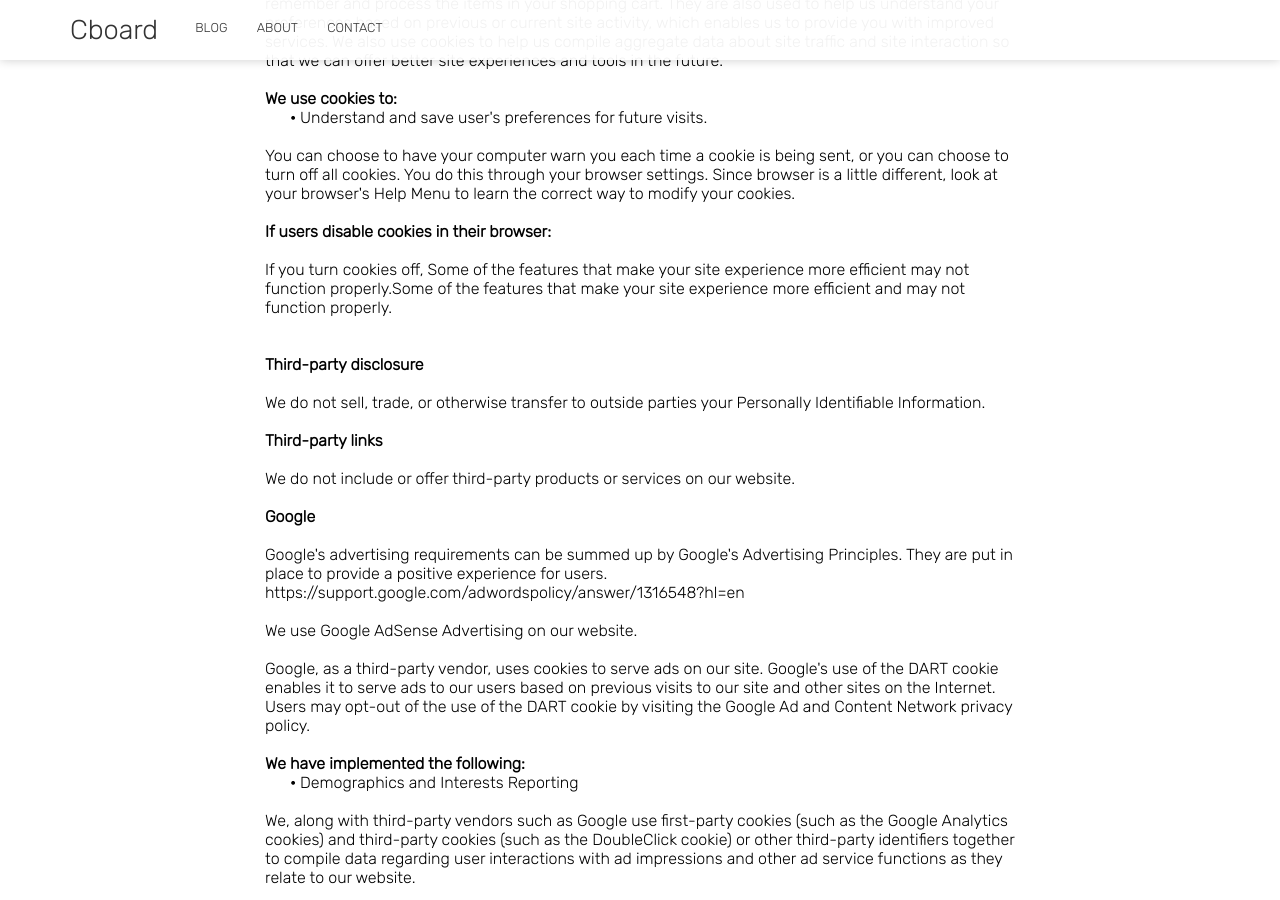
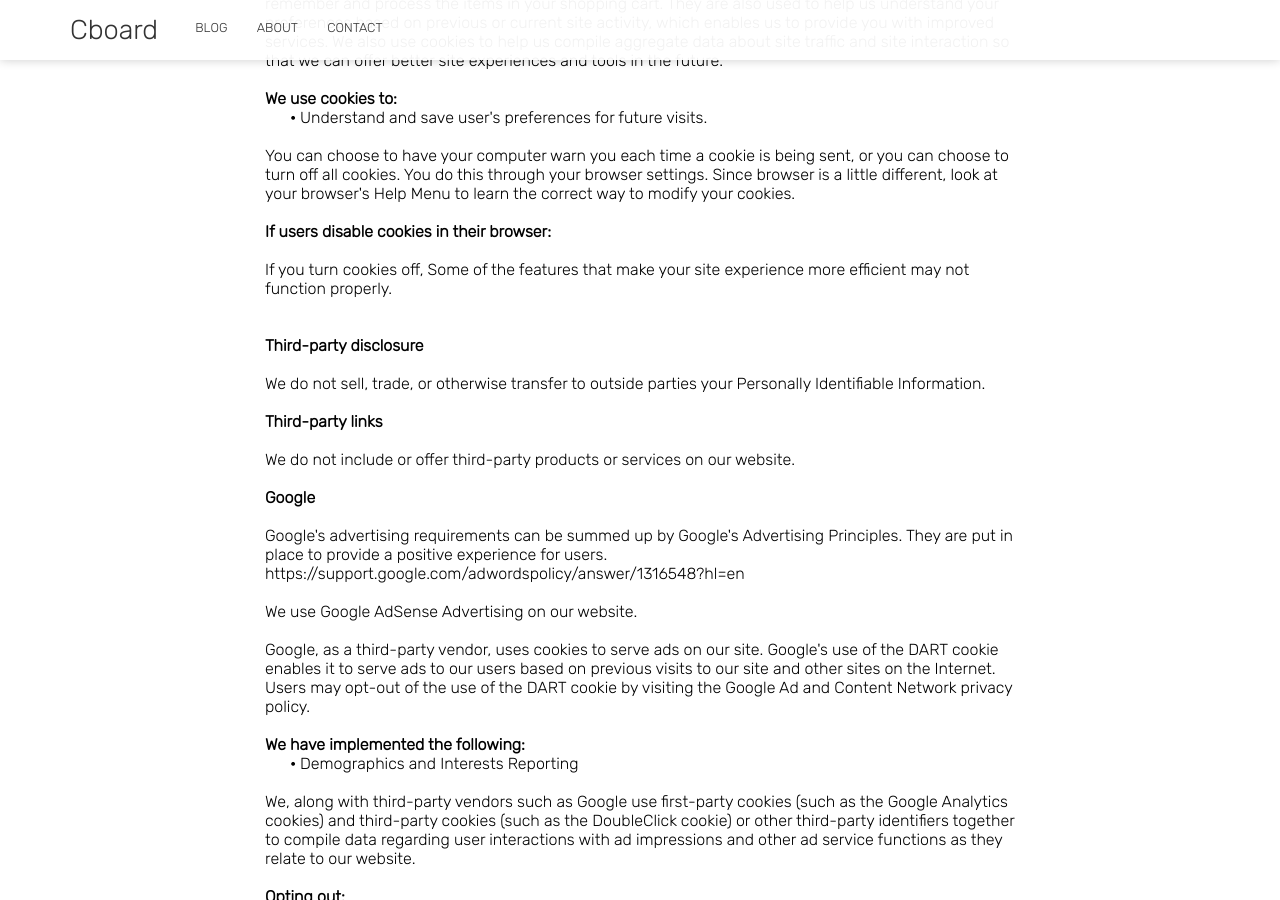
Before and after one commit to cboard-org/cboard-io, a Jekyll site: the page built from privacy.html, in a window 1280 px wide and 900 px high, scrolled down 1232 px. Built offline with Jekyll 4.4.1, drawn with Linux system fonts in a browser that asks for light colours; nearby versions of some CDN libraries.

Commit message:
Update privacy.html

```diff
--- a/privacy.html
+++ b/privacy.html
@@ -87,7 +87,7 @@ description: Cboard Privacy Policy
       <div class='innerText'><br>You can choose to have your computer warn you each time a cookie is being sent, or you can choose to turn off all cookies. You do this through your browser settings. Since browser is a little different, look at your browser's Help Menu to learn the correct way to modify your cookies.<br></div>
       <div class='innerText'><br><strong>If users disable cookies in their browser:</strong></div>
       <br>
-      <div class='innerText'>If you turn cookies off, Some of the features that make your site experience more efficient may not function properly.Some of the features that make your site experience more efficient and may not function properly.</div>
+      <div class='innerText'>If you turn cookies off, Some of the features that make your site experience more efficient may not function properly.</div>
       <br><span id='trDi'></span><br>
       <div class='grayText'><strong>Third-party disclosure</strong></div>
       <br />
```
